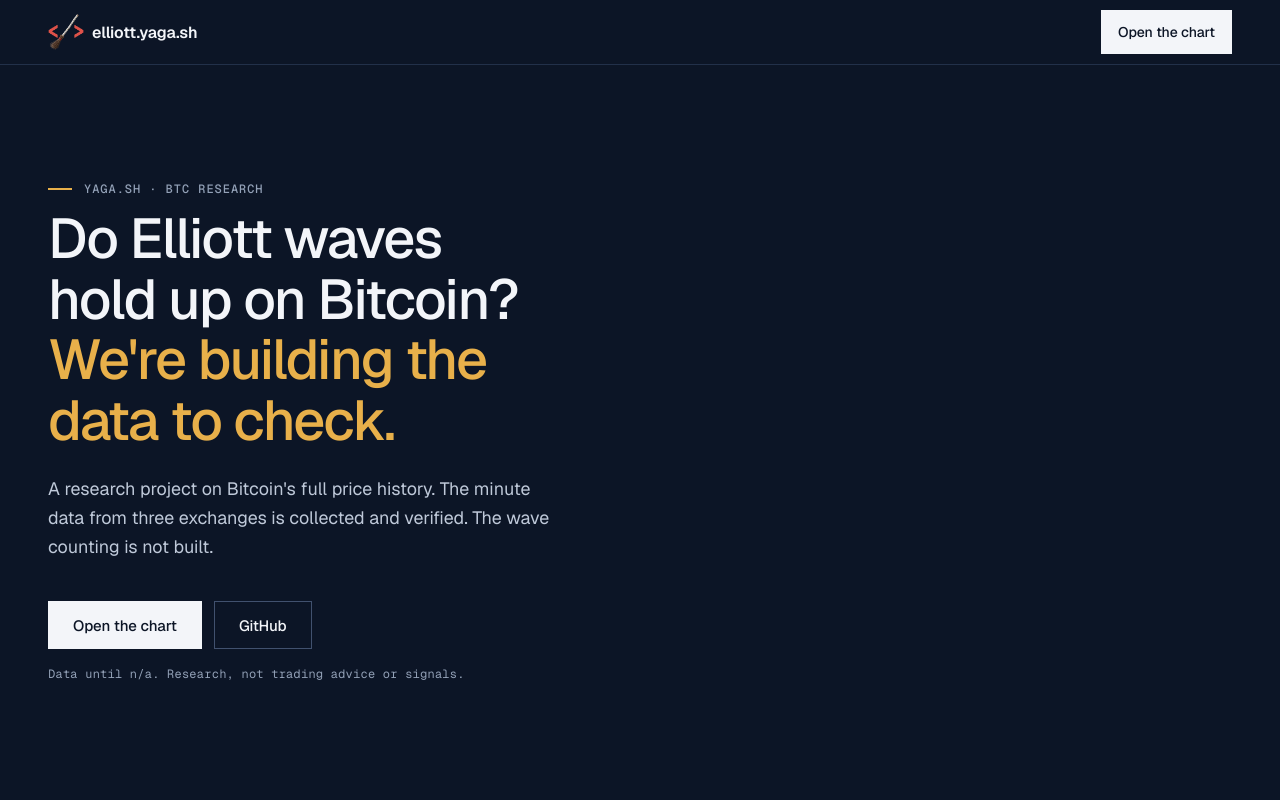
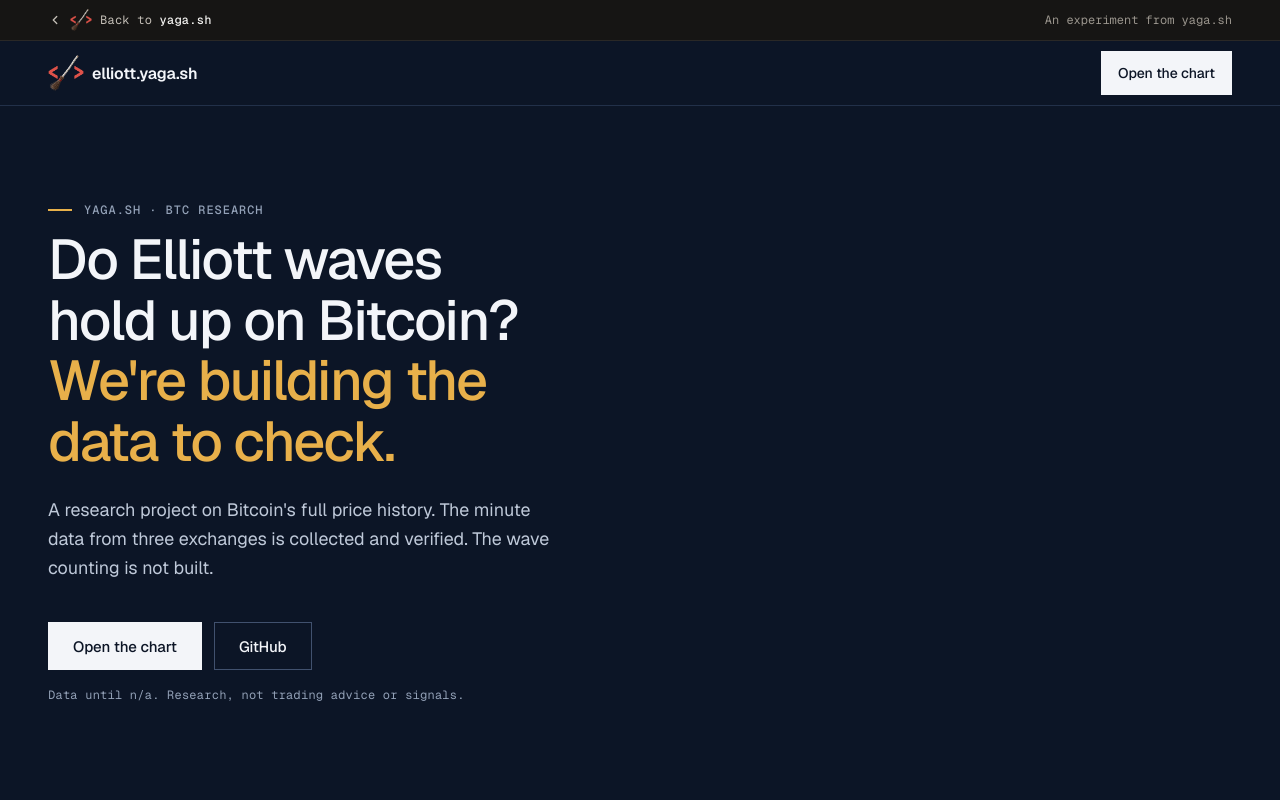
Before and after one commit to tomasz-czarnecki/elliott-yaga-sh, a plain HTML site: page site/index.html in a window 1280 px wide. Shown: the top 800 px of the page. Drawn offline with nearby package versions, Linux system fonts and the light colour scheme; no server answers.

Commit message:
Add a 'Back to yaga.sh' bar above the header, in yaga.sh's own dark palette

```diff
--- a/site/index.html
+++ b/site/index.html
@@ -14,6 +14,16 @@
   <script src="landing.js" defer></script>
 </head>
 <body>
+  <div class="yaga-bar">
+    <div class="yaga-bar-inner">
+      <a class="yaga-bar-link" href="https://www.yaga.sh">
+        <svg class="yaga-bar-arrow" viewBox="0 0 16 16" fill="none" stroke="currentColor" stroke-width="1.5" stroke-linecap="round" stroke-linejoin="round" aria-hidden="true"><path d="M10 4L6 8l4 4"/></svg>
+        <img class="yaga-bar-mark" src="assets/yaga-mark-dark.webp" width="128" height="128" alt="">
+        <span>Back to <strong>yaga.sh</strong></span>
+      </a>
+      <span class="yaga-bar-note">An experiment from yaga.sh</span>
+    </div>
+  </div>
   <header class="site-header">
     <div class="site-header-inner">
       <div class="site-brand">
--- a/site/styles.css
+++ b/site/styles.css
@@ -19,6 +19,7 @@
   --gutter: clamp(24px, 4vw, 48px);
   --max: 1200px;
   --header-h: 64px;
+  --bar-h: 40px;
   --ease-out: cubic-bezier(0.2, 0.7, 0.2, 1);
 }
 
@@ -65,6 +66,44 @@
   .btn-dark:hover { background: var(--accent); }
   .btn-ghost:hover { border-color: var(--ink); }
 }
+
+/* yaga.sh family bar: drawn in yaga.sh's own warm dark palette, so it reads as the parent site */
+
+.yaga-bar { background: #161514; border-bottom: 1px solid #2A2826; }
+
+.yaga-bar-inner {
+  max-width: calc(var(--max) + 2 * var(--gutter));
+  height: var(--bar-h);
+  margin: 0 auto;
+  padding: 0 var(--gutter);
+  display: flex;
+  align-items: center;
+  justify-content: space-between;
+  gap: 16px;
+}
+
+.yaga-bar-link {
+  display: inline-flex;
+  align-items: center;
+  gap: 8px;
+  min-height: var(--bar-h);
+  color: #C4BFB7;
+  text-decoration: none;
+  font-family: var(--mono);
+  font-size: 12px;
+  letter-spacing: 0.02em;
+  transition: color 200ms var(--ease-out);
+}
+.yaga-bar-link strong { color: #F5F4F2; font-weight: 500; }
+.yaga-bar-arrow { display: block; width: 14px; height: 14px; flex: none; transition: transform 200ms var(--ease-out); }
+.yaga-bar-mark { display: block; width: 22px; height: 22px; flex: none; }
+.yaga-bar-note { font-family: var(--mono); font-size: 12px; color: #9A958D; white-space: nowrap; }
+
+@media (hover: hover) {
+  .yaga-bar-link:hover { color: #F5F4F2; }
+  .yaga-bar-link:hover .yaga-bar-arrow { transform: translateX(-3px); }
+}
+@media (max-width: 560px) { .yaga-bar-note { display: none; } }
 
 /* Header */
 
@@ -146,7 +185,7 @@
 .hero-grid {
   width: 100%;
   max-width: calc(var(--max) + 2 * var(--gutter));
-  min-height: calc(100svh - var(--header-h));
+  min-height: calc(100svh - var(--header-h) - var(--bar-h));
   margin: 0 auto;
   padding: clamp(48px, 6vw, 96px) var(--gutter);
   display: grid;
@@ -263,6 +302,7 @@
 .chart-page { display: flex; flex-direction: column; height: 100svh; min-height: 560px; }
 .chart-page .site-header { position: static; }
 .chart-page .site-header-inner { max-width: none; }
+.chart-page .yaga-bar-inner { max-width: none; }
 
 .toolbar {
   display: flex;
```
Also changed, not shown: site/chart.html (+10 -0 lines).
